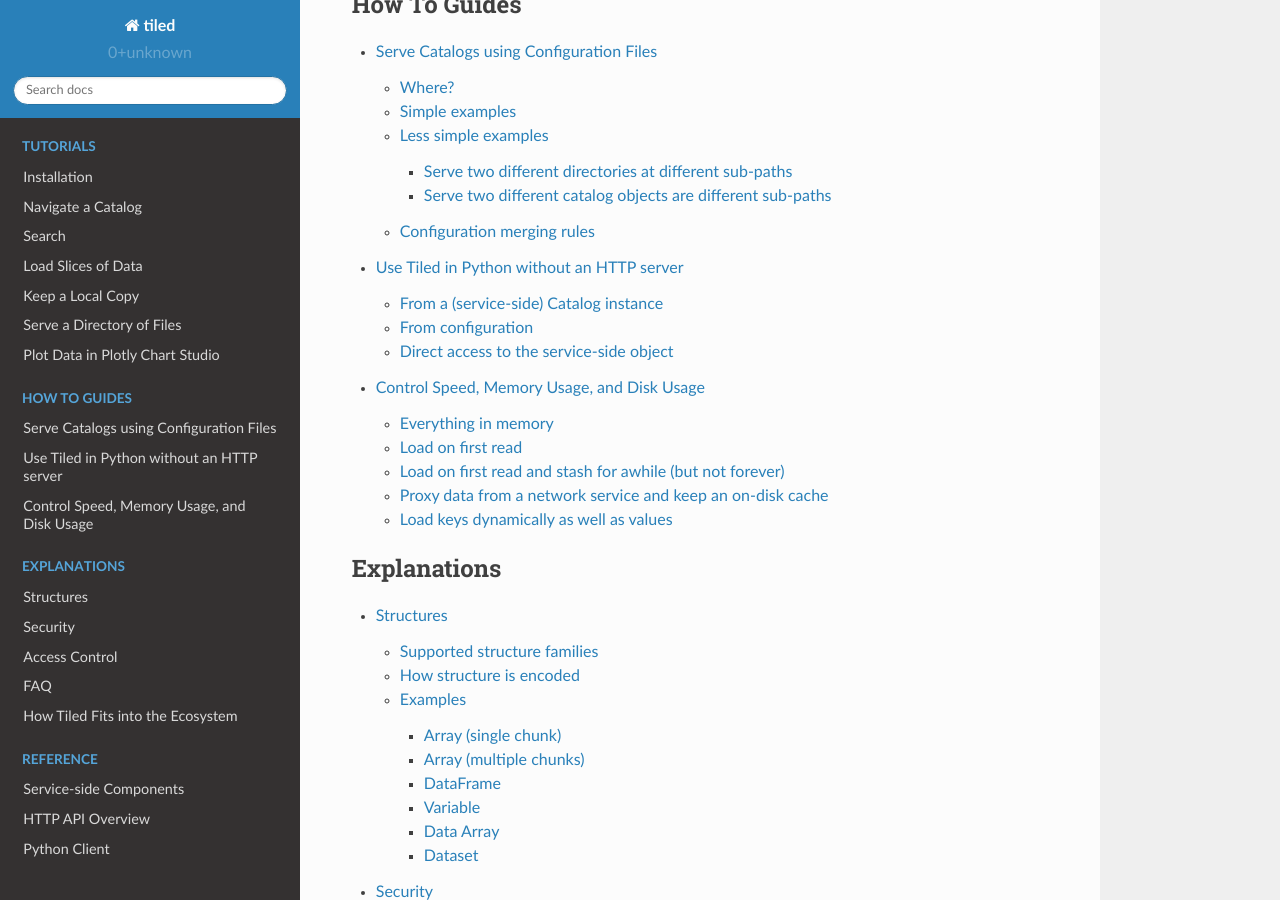
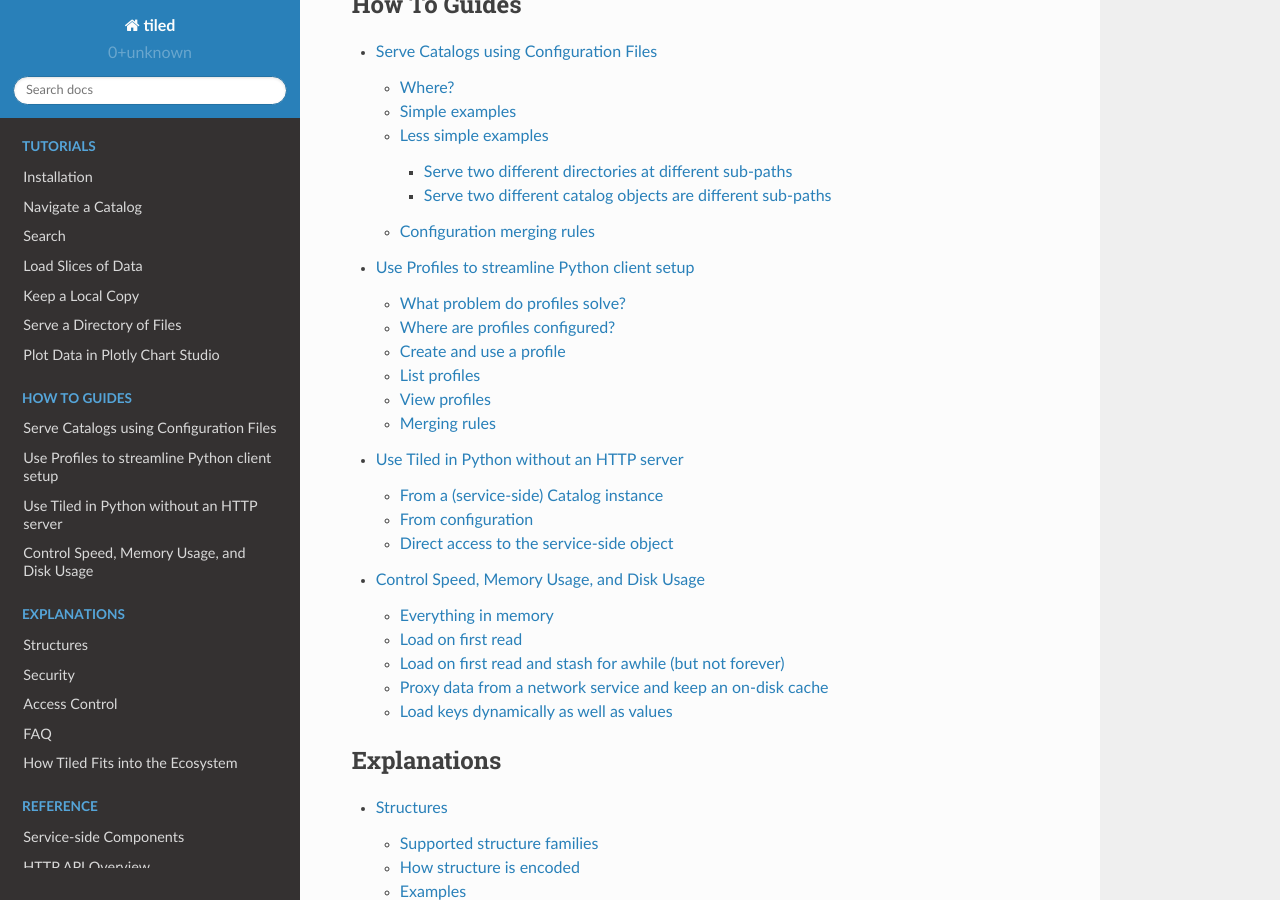
Before and after one commit to bluesky/tiled, a Sphinx documentation site: the page built from docs/source/index.md, in a window 1280 px wide and 900 px high, scrolled down 3074 px. Built offline with Sphinx 7.4.7 and the Read the Docs theme 2.0.0, drawn with Linux system fonts in a browser that asks for light colours; pages that are not in the unit, such as notebooks, are missing from menus; some of the changed lines change nothing that is shown.

Commit message:
Document profiles.

````diff
--- /dev/null
+++ b/docs/source/how-to/profiles.md
@@ -0,0 +1,178 @@
+# Use Profiles to streamline Python client setup
+
+## What problem do profiles solve?
+
+Profiles provide a shorthand for constructing clients. A profile stores client
+parameters in a file and gives them an alias, so that this:
+
+```py
+from tiled.client import from_uri
+from tiled.client.cache import Cache
+
+catalog = from_uri("http://some_server_address", cache=Cache.on_disk("path/to/cache"))
+```
+
+can be replaced with the more memorable and succinct
+
+```py
+from tiled.client import from_profile
+
+catalog = from_profile("my_catalog")
+```
+
+where `my_catalog` can be any name you wish.
+
+## Where are profiles configured?
+
+Profiles are configured in YAML files located in any of several locations.
+To list where Tiled looks for Profiles on your system, use the command line:
+
+```
+$ tiled profile paths
+```
+
+or Python:
+
+```py
+>>> from tiled.profiles import paths
+>>> paths
+```
+
+Within these directories, you may have:
+
+* Any number of configuration files
+* Named whatever you want
+* With one or more profiles per configuration file
+
+That is, you can keep one file with all your profiles or organize them
+by grouping them into several separate files, named whatever you want.
+
+The paths later in the list---"closer to the user"---take precedence in the
+event of name collisions. See the section on Merging Rules below for details.
+
+```{note}
+Tiled always looks in three places for profiles:
+
+1. A system-wide directory. This is used by *administrators* to
+   distribute profiles that all users can see.
+2. A directory in the currently active Python software environment
+   (for example, the conda environment). This is used by
+   *software packages* to distribute profiles that support their
+   software.
+3. A user-controlled directory (a subdirectory of `$HOME`). This is
+   for users' personal productivity.
+
+The exact locations depend on which operating system you are using and other
+system-specific details, which is why we can't list them here.
+```
+
+## Create and use a profile
+
+Place a file in one of the directories listed in the previous section.
+The last directory in the list, the "user" one, is a good place to start.
+The filename can be anything. To start, `profiles.yml` is as good a name as any.
+
+Give in the content:
+
+```yaml
+# profiles.yml
+local:
+   uri: "http://localhost:8000"
+local_dask:
+   uri: "http://localhost:8000"
+   structure_clients: "dask"
+```
+
+Now we have two profiles that aim at a local server, one with default (numpy)
+clients and one with dask clients. We can use them like:
+
+```py
+from tiled.client import from_profile
+
+catalog = from_profile("local")
+lazy_catalog = from_profile("local_dask")
+```
+
+## List profiles
+
+To list profiles on your system...
+
+From the shell:
+
+```
+$ tiled profile list
+```
+
+From Python:
+
+```py
+>>> from tiled.profiles import list_profiles
+>>> list_profiles()
+```
+
+## View profiles
+
+To show the contents of a profile...
+
+From the shell:
+
+```
+$ tiled profile show PROFILE_NAME
+```
+
+From Python:
+
+```py
+>>> from tiled.profiles import load_profiles
+>>> load_profiles()  # show all, given as {profile_name: (filepath, content)}
+>>> load_profiles()[PROFILE_NAME]  # show one (filepath, content)
+```
+
+## Merging rules
+
+Situation #1: In the event of a name collision *within one file* like:
+
+```yaml
+my_profile:
+   ...
+my_proifile:  # oops, reused the same name
+   ...
+```
+
+the second one will win. (This is just how YAML works. We wish we could
+issue a warning or something to let you know that something looks off,
+but we have no way to do that without going to great lengths.)
+
+Situation #2: In the event of a name collision between files in different
+directories, the one in the directory "closer to the user"---later in the list
+of paths---will take precedence. No warning will be issued. This the normal way
+for users to override a default system- or environment-level configuration with
+their own preferences.
+
+Situation #3: In the event of a name collision between two files in the same directory:
+
+```yaml
+# some/directory/some_profiles.yaml
+my_profile:
+    ...
+```
+
+```yaml
+# some/directory/yet_more_profiles.yaml
+my_profile:
+    ...
+```
+
+Tiled has no way of guessing which is "right" so it refuses to load either one,
+and it issues a warning indicating that this profile will be skipped until
+the issue is resolved.
+
+If the collision occurs in the system or software environment directory and you
+do not have the access necessary to edit those configurations and resolve the
+issue, you can override the problematic name by defining a new profile with that
+name in your user configuration directory. As described in Situation #2, the version
+in the user configuration directory will take precedence.  The collision will
+therefore become irrelevant and will be ignored.
+
+If the collision occurs in the user directory, then you (of course) have
+the access necessary to fix it, and you should.
--- a/docs/source/index.md
+++ b/docs/source/index.md
@@ -17,6 +17,7 @@
 :caption: How To Guides
 
 how-to/configuration
+how-to/profiles
 how-to/direct-client
 how-to/scaling
 ```
````
